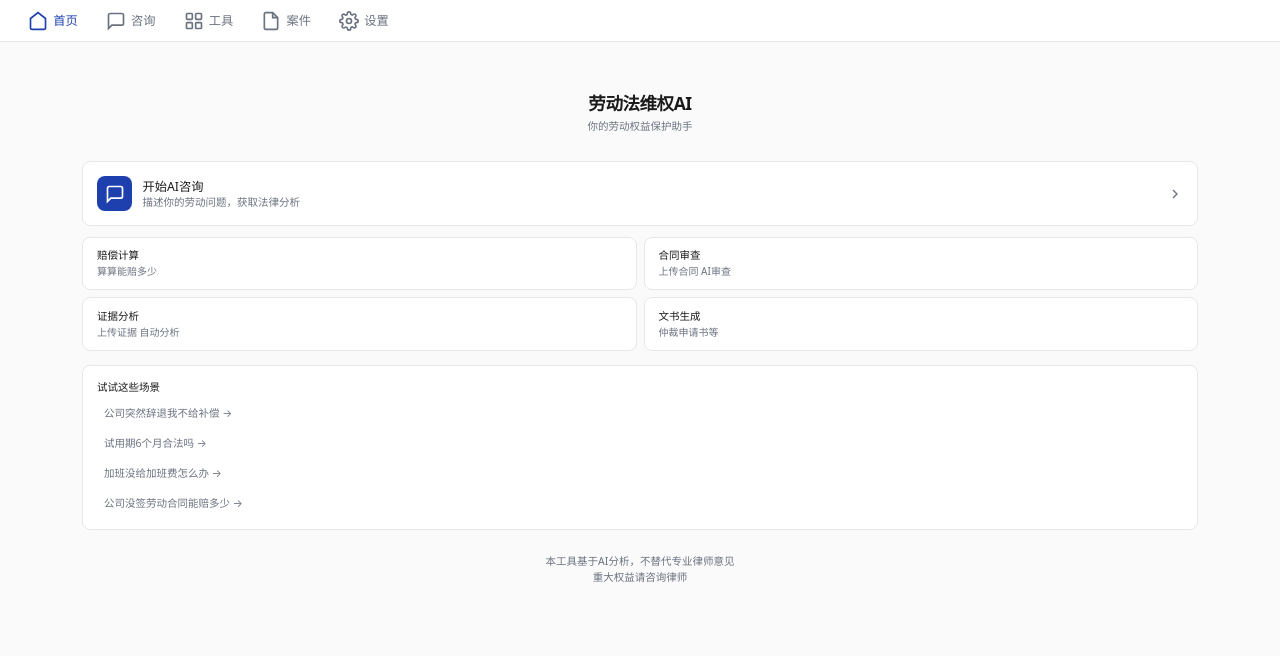
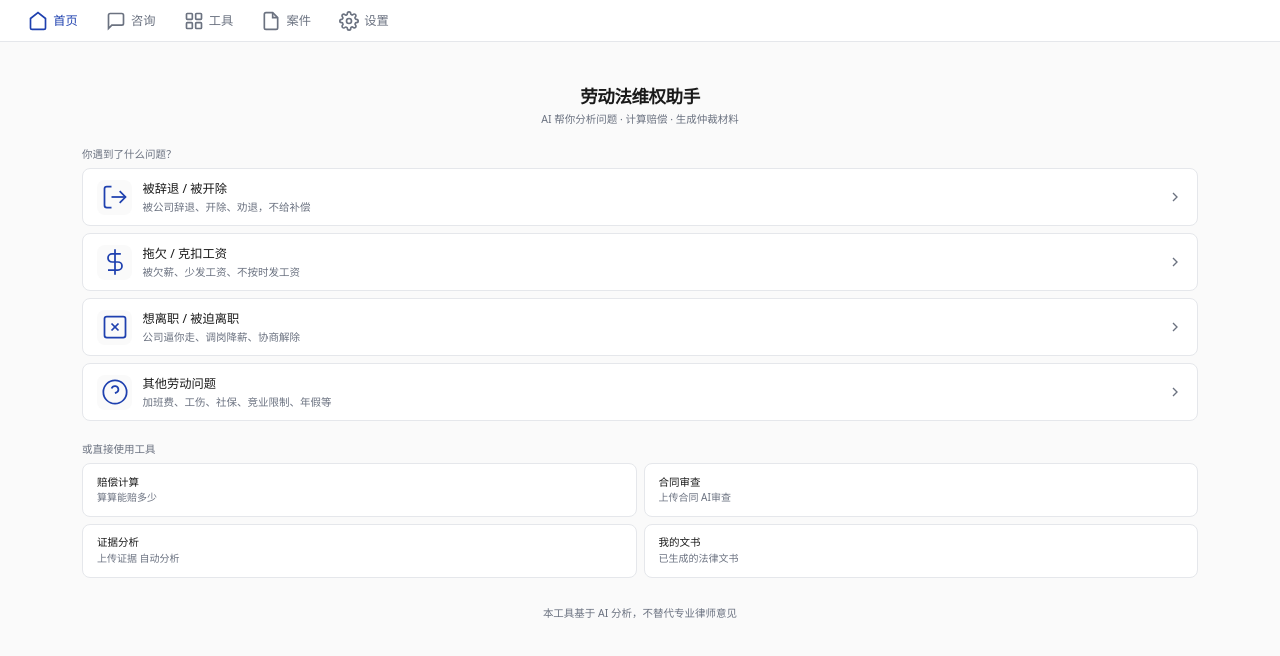
Before and after one commit to zzz123123lll/labor-law-ai, a Next.js app in the folder web-app/: page / in a window 1280 px wide. Shown: the top 656 px of the page. Built offline with nearby package versions, Linux system fonts and the light colour scheme.

Commit message:
fix: 断点修复——主页改版引导Wizard+赔偿计算对接案件+文书页对接Wizard消除N+1查询

```diff
--- a/web-app/app/compensation/page.tsx
+++ b/web-app/app/compensation/page.tsx
@@ -1,6 +1,6 @@
 "use client";
 
-import { useState } from "react";
+import { useState, useEffect } from "react";
 import { apiFetch } from "@/lib/api";
 
 export default function CompensationPage() {
@@ -12,6 +12,20 @@ export default function CompensationPage() {
   const [loading, setLoading] = useState(false);
   const [result, setResult] = useState<any>(null);
   const [error, setError] = useState("");
+
+  // 从 Wizard 预填数据
+  useEffect(() => {
+    try {
+      const saved = sessionStorage.getItem("consultation_wizard");
+      if (saved) {
+        const data = JSON.parse(saved);
+        if (data.form) {
+          if (data.form.monthly_salary && !salary) setSalary(data.form.monthly_salary);
+          if (data.form.hire_date && !hireDate) setHireDate(data.form.hire_date);
+        }
+      }
+    } catch {}
+  }, []);
 
   const handleCalc = async () => {
     if (!salary || !hireDate) { setError("请至少填写月工资和入职日期"); return; }
@@ -28,6 +42,13 @@ export default function CompensationPage() {
           leave_date: leaveDate || undefined,
           leave_type: leaveType,
           has_contract: hasContract === "yes",
+          ...(() => {
+            try {
+              const saved = sessionStorage.getItem("consultation_wizard");
+              const data = saved ? JSON.parse(saved) : null;
+              return data?.caseId ? { case_id: data.caseId } : {};
+            } catch { return {}; }
+          })(),
         }),
       });
       const data = await r.json();
@@ -48,6 +69,12 @@ export default function CompensationPage() {
         </a>
         <h1 className="text-lg font-semibold tracking-tight">赔偿计算器</h1>
       </header>
+
+      {salary && hireDate && (
+        <div className="text-xs bg-[#EFF6FF] text-[var(--color-accent)] px-3 py-2 rounded-sm mb-3">
+          已从咨询案件自动填入数据，可直接计算
+        </div>
+      )}
 
       <div className="card space-y-4">
         <div>
@@ -118,6 +145,25 @@ export default function CompensationPage() {
                 <pre className="text-xs mt-2 text-[var(--color-text-muted)] whitespace-pre-wrap">{result.calculation}</pre>
               </details>
             )}
+            {(() => {
+              try {
+                const saved = sessionStorage.getItem("consultation_wizard");
+                const data = saved ? JSON.parse(saved) : null;
+                if (data?.caseId) {
+                  return (
+                    <div className="mt-4 pt-3 border-t border-[var(--color-border)]">
+                      <a
+                        href={`/consultation/cases/${data.caseId}`}
+                        className="text-xs text-[var(--color-accent)] hover:underline"
+                      >
+                        返回案件
+                      </a>
+                    </div>
+                  );
+                }
+              } catch {}
+              return null;
+            })()}
           </div>
         )}
       </div>
--- a/web-app/app/consultation/page.tsx
+++ b/web-app/app/consultation/page.tsx
@@ -1,7 +1,7 @@
 "use client";
 
 import { useState, useEffect, useRef } from "react";
-import { useRouter } from "next/navigation";
+import { useRouter, useSearchParams } from "next/navigation";
 import ReactMarkdown from "react-markdown";
 
 type ProblemType = "fired" | "wage" | "resign" | "other";
@@ -88,6 +88,13 @@ const AGENT_LABELS: Record<string, string> = {
   document_draft: "文书起草",
 };
 
+const TYPE_KEY_MAP: Record<string, ProblemType> = {
+  "被辞退": "fired",
+  "拖欠工资": "wage",
+  "想离职": "resign",
+  "其他问题": "other",
+};
+
 export default function ConsultationPage() {
   const [step, setStep] = useState<Step>(1);
   const [problemType, setProblemType] = useState<ProblemType | null>(null);
@@ -106,6 +113,7 @@ export default function ConsultationPage() {
   const [generatedDocId, setGeneratedDocId] = useState<string | null>(null);
   const [evidenceLoading, setEvidenceLoading] = useState(false);
   const router = useRouter();
+  const searchParams = useSearchParams();
   const chatEndRef = useRef<HTMLDivElement>(null);
 
   /* ---------- sessionStorage 恢复/保存 ---------- */
@@ -114,7 +122,8 @@ export default function ConsultationPage() {
       const saved = sessionStorage.getItem("consultation_wizard");
       if (saved) {
         const data = JSON.parse(saved);
-        if (data.step) setStep(data.step);
+        // 只恢复 step > 1 的进度（首页已经直达了 step 2）
+        if (data.step && data.step > 1) setStep(data.step);
         if (data.problemType) setProblemType(data.problemType);
         if (data.form) setForm(data.form);
         if (data.messages) setMessages(data.messages);
@@ -124,6 +133,16 @@ export default function ConsultationPage() {
       }
     } catch {
       /* ignore corrupt sessionStorage */
+    }
+
+    // 如果 URL 带了 type 参数，直接跳到 Step 2
+    const typeParam = searchParams.get("type");
+    if (typeParam) {
+      const mapped = TYPE_KEY_MAP[typeParam];
+      if (mapped) {
+        setProblemType(mapped);
+        setStep(2);
+      }
     }
   }, []);
 
--- a/web-app/app/page.tsx
+++ b/web-app/app/page.tsx
@@ -1,29 +1,72 @@
 export default function HomePage() {
+  const problems = [
+    {
+      key: "被辞退",
+      title: "被辞退 / 被开除",
+      desc: "被公司辞退、开除、劝退，不给补偿",
+      icon: (
+        <svg width="28" height="28" viewBox="0 0 24 24" fill="none" stroke="currentColor" strokeWidth="1.5"><path d="M9 21H5a2 2 0 01-2-2V5a2 2 0 012-2h4"/><polyline points="16 17 21 12 16 7"/><line x1="21" y1="12" x2="9" y2="12"/></svg>
+      ),
+    },
+    {
+      key: "拖欠工资",
+      title: "拖欠 / 克扣工资",
+      desc: "被欠薪、少发工资、不按时发工资",
+      icon: (
+        <svg width="28" height="28" viewBox="0 0 24 24" fill="none" stroke="currentColor" strokeWidth="1.5"><line x1="12" y1="1" x2="12" y2="23"/><path d="M17 5H9.5a3.5 3.5 0 000 7h5a3.5 3.5 0 010 7H6"/></svg>
+      ),
+    },
+    {
+      key: "想离职",
+      title: "想离职 / 被迫离职",
+      desc: "公司逼你走、调岗降薪、协商解除",
+      icon: (
+        <svg width="28" height="28" viewBox="0 0 24 24" fill="none" stroke="currentColor" strokeWidth="1.5"><rect x="3" y="3" width="18" height="18" rx="2" ry="2"/><line x1="9" y1="9" x2="15" y2="15"/><line x1="15" y1="9" x2="9" y2="15"/></svg>
+      ),
+    },
+    {
+      key: "其他问题",
+      title: "其他劳动问题",
+      desc: "加班费、工伤、社保、竞业限制、年假等",
+      icon: (
+        <svg width="28" height="28" viewBox="0 0 24 24" fill="none" stroke="currentColor" strokeWidth="1.5"><circle cx="12" cy="12" r="10"/><path d="M9.09 9a3 3 0 015.83 1c0 2-3 3-3 3"/><line x1="12" y1="17" x2="12.01" y2="17"/></svg>
+      ),
+    },
+  ];
+
   return (
     <div className="p-4">
       {/* 头部 */}
-      <header className="py-8 text-center">
-        <h1 className="text-xl font-semibold tracking-tight mb-1">劳动法维权AI</h1>
-        <p className="text-xs text-[var(--color-text-muted)]">你的劳动权益保护助手</p>
+      <header className="py-6 text-center">
+        <h1 className="text-xl font-semibold tracking-tight mb-1">劳动法维权助手</h1>
+        <p className="text-xs text-[var(--color-text-muted)]">AI 帮你分析问题 · 计算赔偿 · 生成仲裁材料</p>
       </header>
 
-      {/* 主入口 */}
-      <div className="card mb-3 cursor-pointer hover:border-[var(--color-accent)] transition-colors">
-        <a href="/consultation" className="block no-underline text-inherit">
-          <div className="flex items-center gap-3">
-            <div className="w-10 h-10 rounded-md bg-[var(--color-accent)] flex items-center justify-center">
-              <svg width="20" height="20" viewBox="0 0 24 24" fill="none" stroke="#fff" strokeWidth="2"><path d="M21 15a2 2 0 01-2 2H7l-4 4V5a2 2 0 012-2h14a2 2 0 012 2z"/></svg>
-            </div>
-            <div>
-              <div className="font-medium text-sm">开始AI咨询</div>
-              <div className="text-xs text-[var(--color-text-muted)]">描述你的劳动问题，获取法律分析</div>
-            </div>
-            <svg className="ml-auto" width="16" height="16" viewBox="0 0 24 24" fill="none" stroke="var(--color-text-muted)" strokeWidth="2"><polyline points="9,18 15,12 9,6"/></svg>
-          </div>
-        </a>
+      {/* 核心入口：选问题类型 */}
+      <div className="mb-4">
+        <p className="text-xs text-[var(--color-text-muted)] mb-2">你遇到了什么问题？</p>
+        <div className="space-y-2">
+          {problems.map((p) => (
+            <a
+              key={p.key}
+              href={`/consultation?type=${encodeURIComponent(p.key)}`}
+              className="card flex items-center gap-3 no-underline text-inherit cursor-pointer hover:border-[var(--color-accent)] transition-colors py-3"
+            >
+              <div className="flex-shrink-0 w-10 h-10 rounded-md bg-[var(--color-bg)] flex items-center justify-center text-[var(--color-accent)]">
+                {p.icon}
+              </div>
+              <div className="flex-1 min-w-0">
+                <div className="text-sm font-medium">{p.title}</div>
+                <div className="text-xs text-[var(--color-text-muted)] mt-0.5">{p.desc}</div>
+              </div>
+              <svg width="16" height="16" viewBox="0 0 24 24" fill="none" stroke="var(--color-text-muted)" strokeWidth="2"><polyline points="9,18 15,12 9,6"/></svg>
+            </a>
+          ))}
+        </div>
       </div>
 
       {/* 工具入口 */}
+      <p className="text-xs text-[var(--color-text-muted)] mb-2 mt-6">或直接使用工具</p>
       <div className="grid grid-cols-2 gap-2 mb-4">
         <a href="/compensation" className="card py-3 no-underline text-inherit hover:border-[var(--color-accent)] transition-colors">
           <div className="text-xs font-medium">赔偿计算</div>
@@ -38,34 +81,13 @@ export default function HomePage() {
           <div className="text-[10px] text-[var(--color-text-muted)] mt-0.5">上传证据 自动分析</div>
         </a>
         <a href="/documents" className="card py-3 no-underline text-inherit hover:border-[var(--color-accent)] transition-colors">
-          <div className="text-xs font-medium">文书生成</div>
-          <div className="text-[10px] text-[var(--color-text-muted)] mt-0.5">仲裁申请书等</div>
+          <div className="text-xs font-medium">我的文书</div>
+          <div className="text-[10px] text-[var(--color-text-muted)] mt-0.5">已生成的法律文书</div>
         </a>
       </div>
 
-      {/* 快速测试 */}
-      <div className="card mb-3">
-        <div className="text-xs font-medium mb-2">试试这些场景</div>
-        <div className="space-y-1.5">
-          {[
-            "公司突然辞退我不给补偿",
-            "试用期6个月合法吗",
-            "加班没给加班费怎么办",
-            "公司没签劳动合同能赔多少",
-          ].map((q, i) => (
-            <a
-              key={i}
-              href={`/consultation?q=${encodeURIComponent(q)}`}
-              className="block text-xs text-[var(--color-text-muted)] py-1.5 px-2 rounded-sm hover:bg-[var(--color-bg)] no-underline hover:text-[var(--color-accent)] transition-colors"
-            >
-              {q} →
-            </a>
-          ))}
-        </div>
-      </div>
-
-      <p className="disclaimer">
-        本工具基于AI分析，不替代专业律师意见<br />重大权益请咨询律师
+      <p className="disclaimer text-xs text-[var(--color-text-muted)] text-center py-4">
+        本工具基于 AI 分析，不替代专业律师意见
       </p>
     </div>
   );
```
Also changed, not shown: web-app/app/documents/page.tsx (+45 -10 lines).
